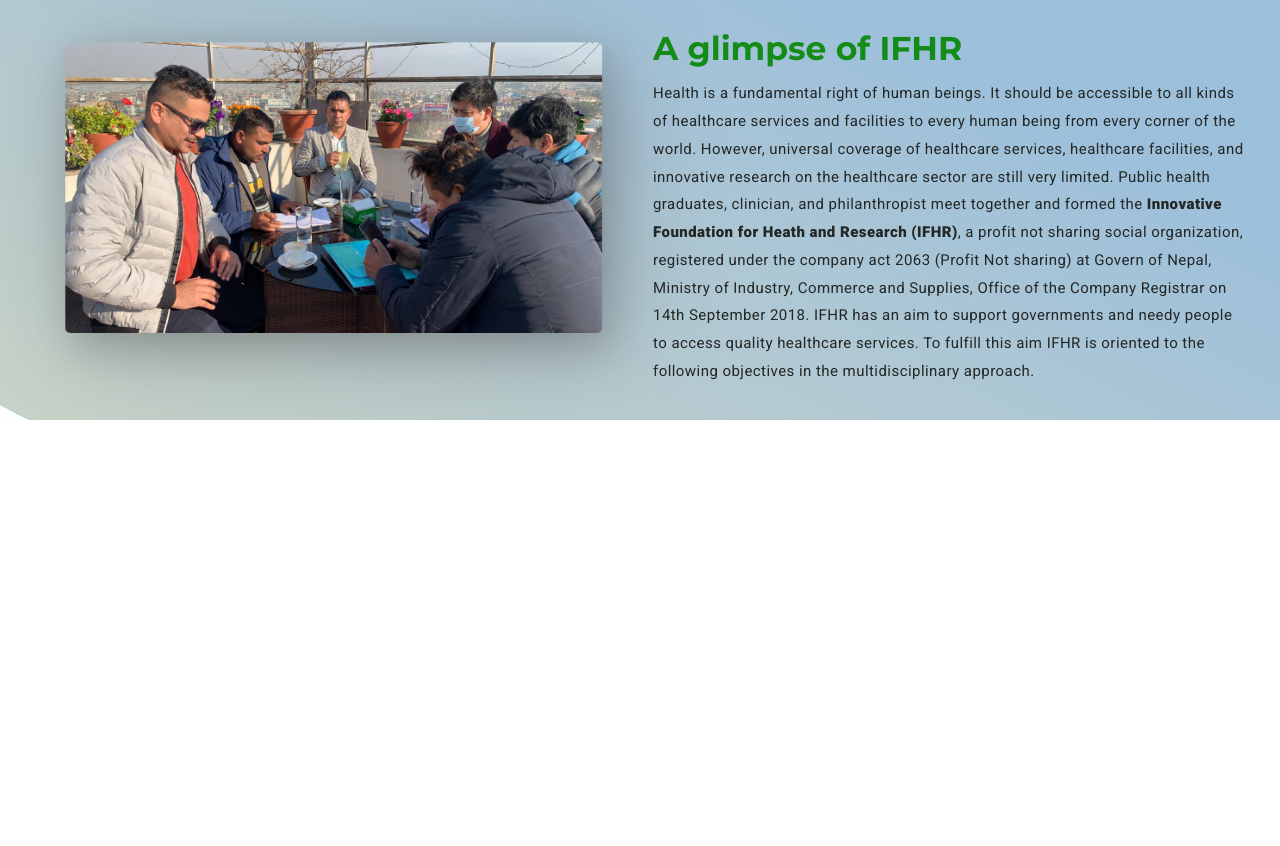
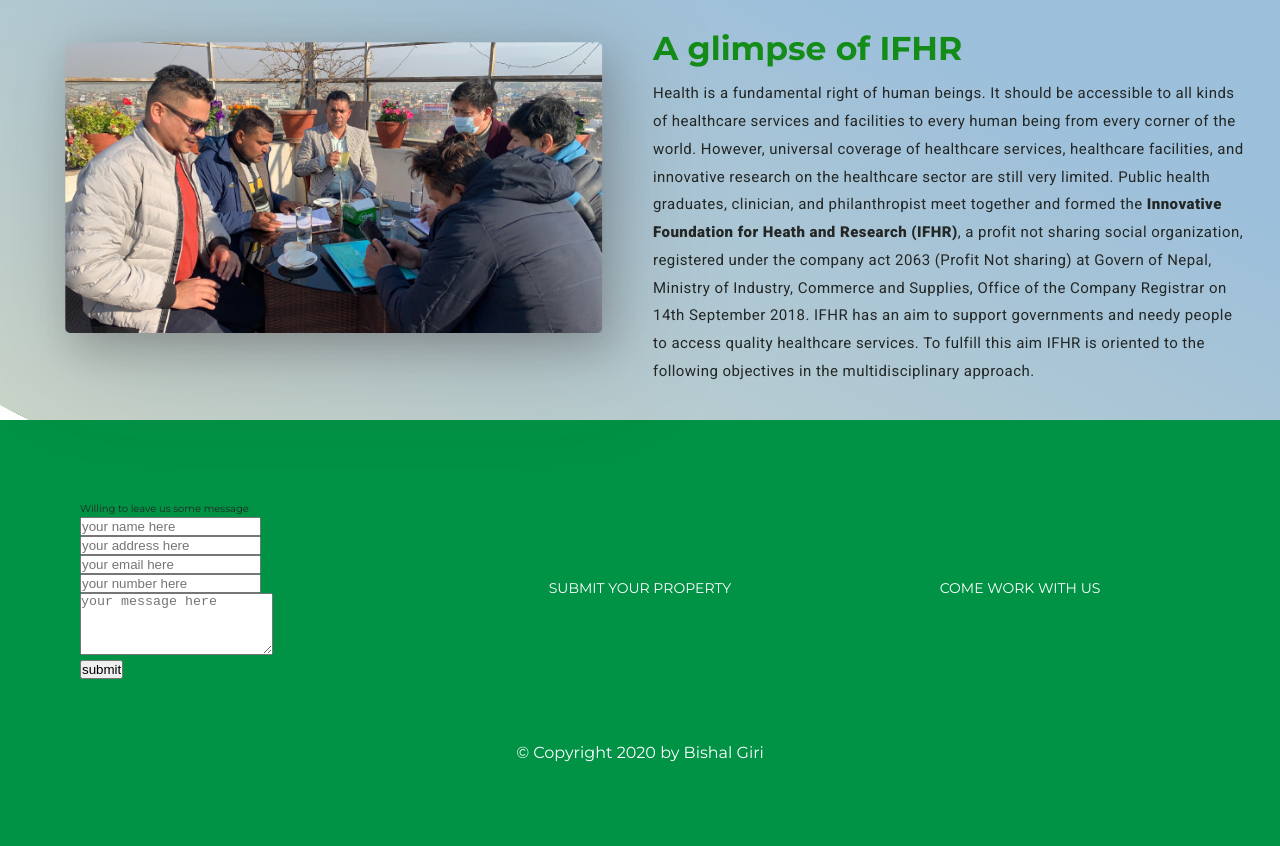
Before and after one commit to imbishalgiri/IFHR, a website: page index.html in a window 1280 px wide. Shown: the part 1403-2249 px from the top of the page. Before the commit the page ends 1823 px from the top, so only its background shows below. Drawn offline with Linux system fonts and the light colour scheme.

Commit message:
submit form skeleton done till now

```diff
--- a/index.html
+++ b/index.html
@@ -116,5 +116,30 @@
       </div>
     </div>
     <!-- END OF GLIMPSE AREA -->
+
+    <!-- START OF FOOTER SECTION -->
+    <footer class="footer">
+      <ul class="nav">
+
+                <li class="nav__item">
+                  Willing to leave us some message<br>
+                  <form>
+                    <input class="form__input" type="text" name="name" placeholder="your name here" /><br>
+                    <input class="form__input" type="text" name="address" placeholder="your address here" /><br>
+                    <input class="form__input" type="email" name="email" placeholder="your email here" /><br>
+                    <input class="form__input" type="text" name="phone" placeholder="your number here" /><br>
+                    <textarea class="form__input" name="message" rows="4" cols="22" placeholder="your message here"></textarea><br>
+                    <input class="submit__btn" type="submit" name="submit" value="submit">
+                  </form>
+                </li>
+                <li class="nav__item"><a href="#" class="nav__link">Submit your property</a></li>
+                <li class="nav__item"><a href="#" class="nav__link">Come work with us</a></li>
+            </ul>
+
+            <p class="copyright">
+                &copy; Copyright 2020 by Bishal Giri
+            </p>
+    </footer>
+    <!-- END OF FOOTER SECTION -->
   </body>
 </html>
--- a/scss/bootstrap.scss
+++ b/scss/bootstrap.scss
@@ -10,6 +10,8 @@
 
 @import "glimpsearea";
 
+@import "footer";
+
 @import "gallery/gallery_head";
 
 @import "gallery/vertnav";
--- /dev/null
+++ b/scss/footer.scss
@@ -0,0 +1,40 @@
+.footer {
+	background-color: #009245;
+	grid-column: 1 / -1;
+	width: 100vw;
+	padding: 8rem;
+}
+
+.nav {
+	list-style: none;
+	display: grid;
+	grid-template-columns: repeat(auto-fit, minmax(15rem, 1fr));
+	grid-gap: 2rem;
+	align-items: center;
+
+	&__link:link,
+	&__link:visited {
+		font-size: 1.4rem;
+		color: #fff;
+		text-decoration: none;
+		text-transform: uppercase;
+		text-align: center;
+		padding: 1.5rem;
+		display: block;
+		transition: all .2s;
+	}
+
+	&__link:hover,
+	&__link:active {
+		background-color: rgba(#fff, 0.05);
+		transform: translateY(-4px);
+	}
+
+}
+
+.copyright {
+	font-size: 1.6rem;
+	color: #fff;
+	margin-top: 6rem;
+	text-align: center;
+}
```
Also changed, not shown: css/styles.css, scss/mainarea.scss (line endings or trailing spaces).
